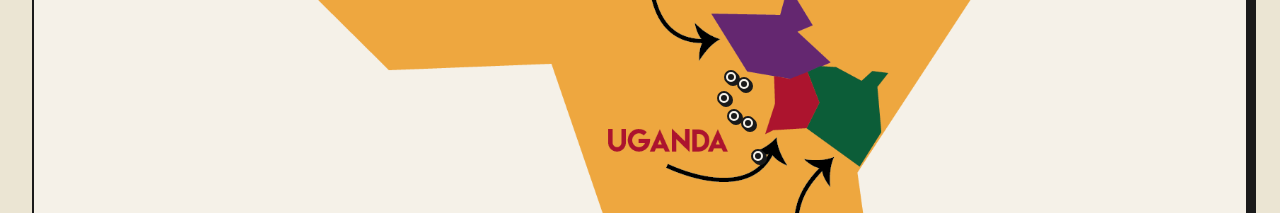
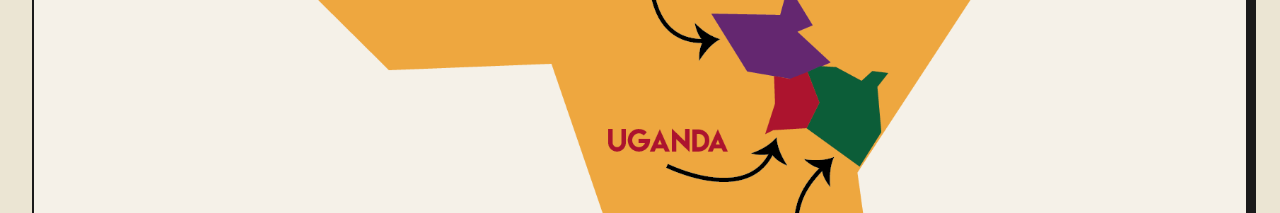
Before and after one commit to stephenstanwood/hhss, a Next.js app: page / in a window 1280 px wide. Shown: the part 2989-3202 px from the top of the page. Built offline with nearby package versions, Linux system fonts and the light colour scheme.

Commit message:
schools-map: drop overlay pins, just show the brand africa map + school cards

```diff
--- a/src/components/schools-map.tsx
+++ b/src/components/schools-map.tsx
@@ -1,59 +1,45 @@
-"use client";
+import Image from "next/image";
 
-import Image from "next/image";
-import { useState } from "react";
-
-// School positions are expressed as percentages of the AFRICAN COUNTRIES.png
-// (950×1020 — South Sudan in purple, Uganda in red, Kenya in green).
-// Two Juba schools are slightly offset so both pins are visible.
 const SCHOOLS = [
   {
     key: "juba-primary",
     name: "Juba Integrated Primary",
     country: "South Sudan",
     img: "/photos/schools/juba-3.jpg",
-    pos: { x: 63.5, y: 46.5 },
   },
   {
     key: "juba-high",
     name: "Juba Integrated High",
     country: "South Sudan",
     img: "/photos/schools/juba-2.jpg",
-    pos: { x: 65.5, y: 47.5 },
   },
   {
     key: "broader-vision",
     name: "Broader Vision School",
     country: "Uganda",
     img: "/photos/schools/broader-vision.jpg",
-    pos: { x: 62.5, y: 49.5 }, // Adjumani area, far N. Uganda
   },
   {
     key: "gulu",
     name: "Gulu Primary",
     country: "Uganda",
     img: "/photos/schools/gulu.jpg",
-    pos: { x: 64, y: 52 },
   },
   {
     key: "gulu-central",
     name: "Gulu Central High",
     country: "Uganda",
     img: "/photos/schools/gulu-central.jpg",
-    pos: { x: 66, y: 53 },
   },
   {
     key: "st-gracious",
     name: "St. Gracious Secondary",
     country: "Uganda",
     img: "/photos/schools/st-gracious.jpg",
-    pos: { x: 67.5, y: 57.5 }, // Kampala area, S. Uganda
   },
 ];
 
 export function SchoolsMap() {
-  const [active, setActive] = useState<string | null>(null);
-
   return (
     <div>
       <div className="relative max-w-2xl mx-auto">
@@ -65,59 +51,13 @@ export function SchoolsMap() {
           priority
           className="w-full h-auto block"
         />
-
-        {/* Overlay pins, positioned in percentages of the image */}
-        <div className="absolute inset-0 pointer-events-none">
-          {SCHOOLS.map((s) => (
-            <button
-              key={s.key}
-              type="button"
-              onMouseEnter={() => setActive(s.key)}
-              onFocus={() => setActive(s.key)}
-              onMouseLeave={() => setActive(null)}
-              onBlur={() => setActive(null)}
-              onClick={() => setActive(s.key)}
-              aria-label={`${s.name}, ${s.country}`}
-              className="absolute -translate-x-1/2 -translate-y-1/2 pointer-events-auto group focus:outline-none"
-              style={{ left: `${s.pos.x}%`, top: `${s.pos.y}%` }}
-            >
-              {/* Pin */}
-              <span
-                className={`block rounded-full border-2 border-ink shadow-[2px_2px_0_var(--ink)] transition-all ${
-                  active === s.key
-                    ? "w-5 h-5 bg-paper"
-                    : "w-3.5 h-3.5 bg-paper group-hover:w-5 group-hover:h-5"
-                }`}
-              />
-              <span className="block absolute inset-0 m-auto w-1.5 h-1.5 rounded-full bg-ink" />
-              {/* Hover label */}
-              <span
-                className={`absolute left-1/2 -translate-x-1/2 top-full mt-2 whitespace-nowrap font-display uppercase tracking-[0.15em] text-[10px] bg-paper border-2 border-ink px-2 py-1 shadow-[2px_2px_0_var(--ink)] transition-opacity ${
-                  active === s.key ? "opacity-100" : "opacity-0"
-                }`}
-              >
-                {s.name}
-              </span>
-            </button>
-          ))}
-        </div>
       </div>
 
-      {/* School cards below — hover-linked with the pins. */}
       <div className="grid grid-cols-2 md:grid-cols-3 gap-4 mt-10">
         {SCHOOLS.map((s) => (
-          <button
+          <article
             key={s.key}
-            type="button"
-            onMouseEnter={() => setActive(s.key)}
-            onFocus={() => setActive(s.key)}
-            onMouseLeave={() => setActive(null)}
-            onBlur={() => setActive(null)}
-            className={`group text-left bg-paper border-2 border-ink overflow-hidden transition-all ${
-              active === s.key
-                ? "shadow-[5px_5px_0_var(--purple)] -translate-y-0.5"
-                : "shadow-[3px_3px_0_var(--ink)]"
-            }`}
+            className="bg-paper border-2 border-ink shadow-[3px_3px_0_var(--ink)] overflow-hidden hover:-translate-y-0.5 hover:shadow-[5px_5px_0_var(--purple)] transition-all"
           >
             <div className="relative aspect-[4/3] bg-ink/10">
               <Image
@@ -136,7 +76,7 @@ export function SchoolsMap() {
                 {s.name}
               </div>
             </div>
-          </button>
+          </article>
         ))}
       </div>
     </div>
```
